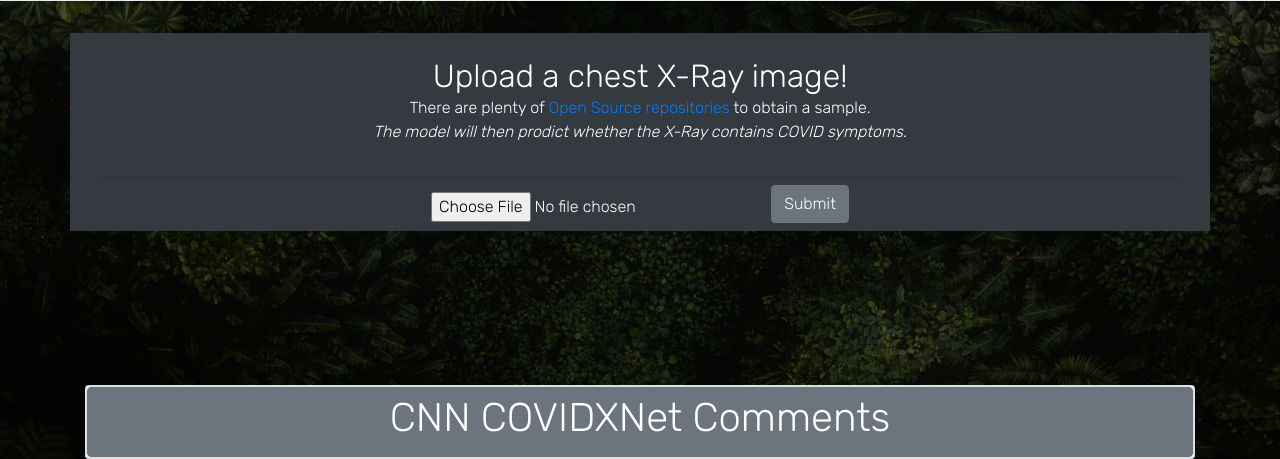
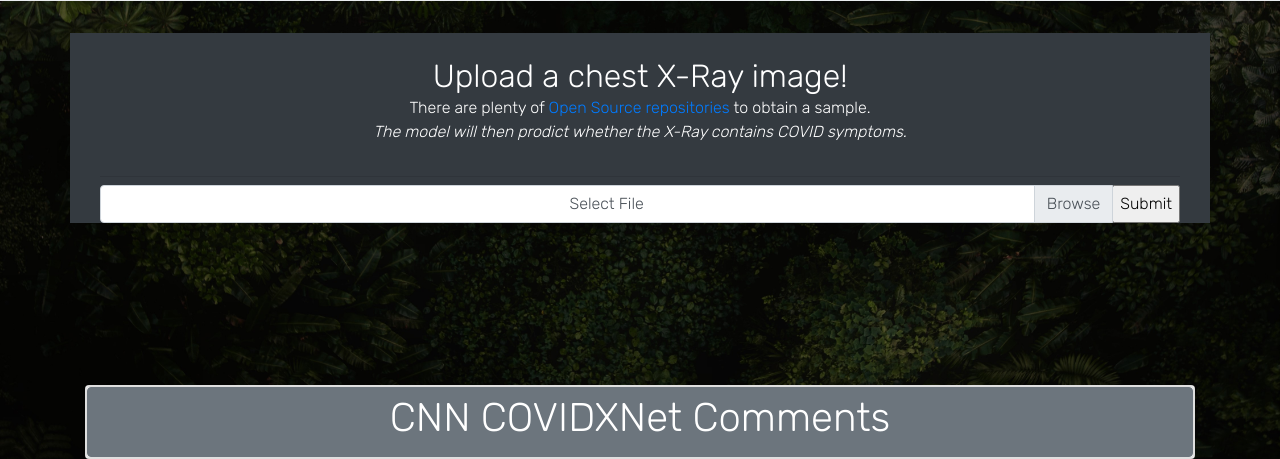
Before and after one commit to BAK2K3/BAKNetwork, a Flask app: page /cnn/covid in a window 1280 px wide. Shown: the part 341-800 px from the top of the page. Run offline with Flask 2, Linux system fonts and the light colour scheme; data comes from the database, SQL or seed files in the repository; some libraries are stand-ins or nearby versions.

Commit message:
submission form formatting

```diff
--- a/baknetworks/templates/cnn_covid.html
+++ b/baknetworks/templates/cnn_covid.html
@@ -30,11 +30,20 @@
         <div class='container pt-4'>
             <hr class="my-2">
 
-            <div class="form-group">
-                {{cnnform.hidden_tag()}}
-                {{cnnform.filecnn}}
-                {{cnnform.submitcnn(class="btn btn-secondary mb-2")}}
-            </div>
+            <div class="input-group mb-3">
+                <div class="custom-file">
+                  {{cnnform.hidden_tag()}}
+                  {{cnnform.filecnn(class='custom-file-input')}}
+                  {{cnnform.filecnn.label(class='custom-file-label')}}
+
+                </div>
+                {{cnnform.submitcnn(class="input-group-append")}}
+              </div>
+
+
+
+
+
         </div>
     </form>
 
```
